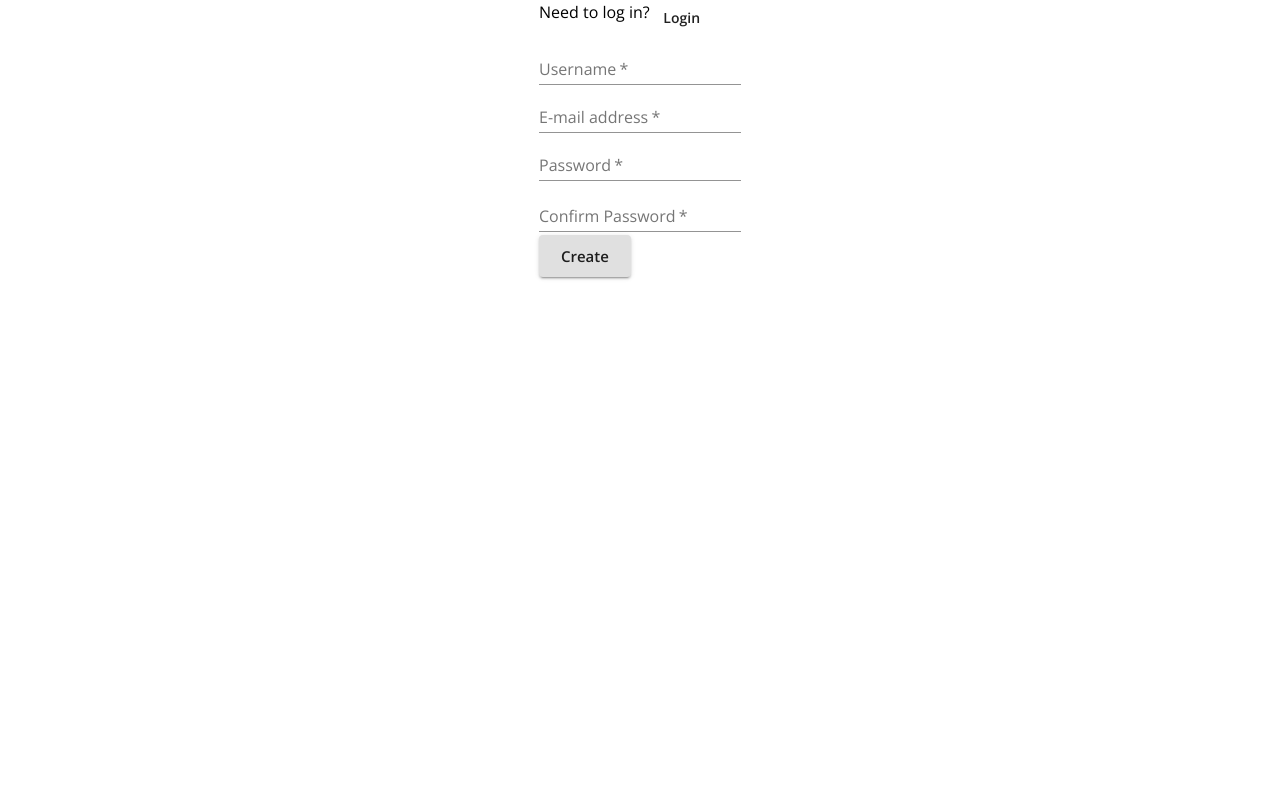
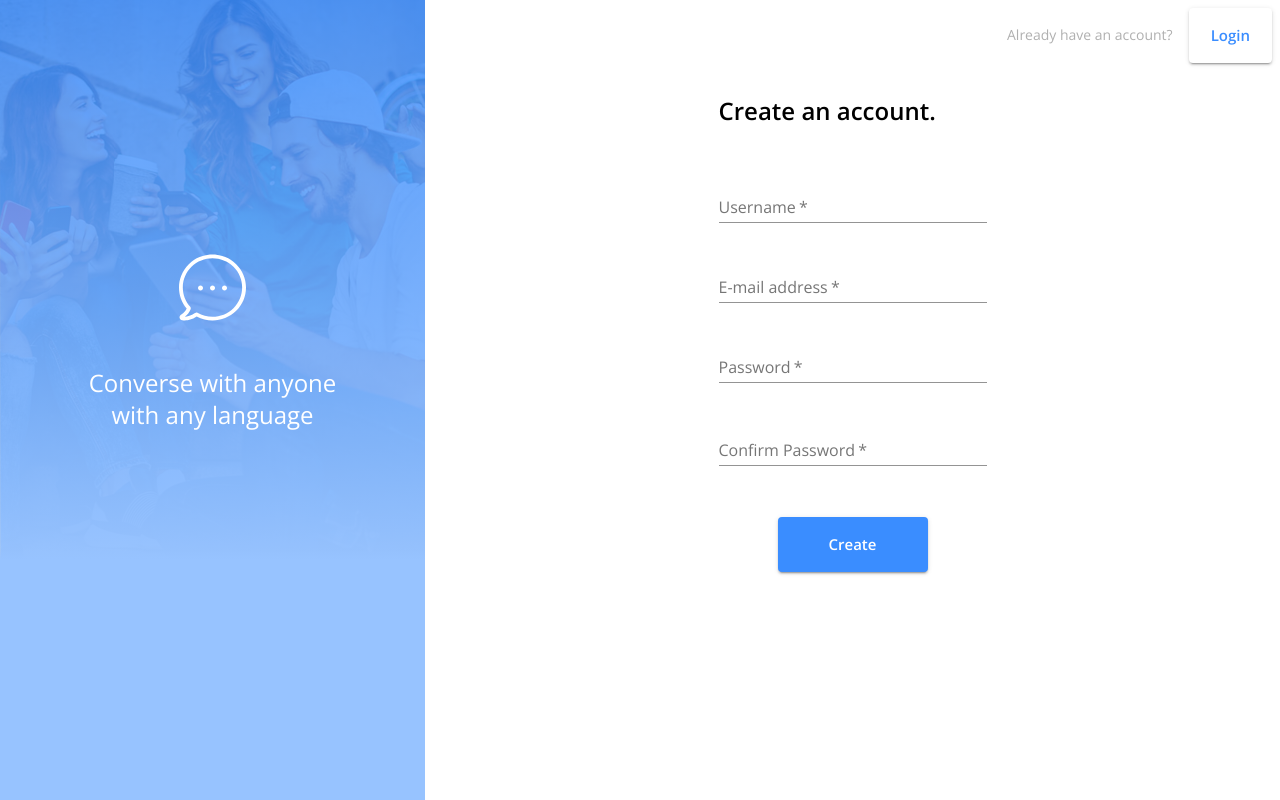
Before and after one commit to Logan-Ronlov-Hatchways/messenger-9185, a React (Create React App) app in the folder client/: page / in a window 1280 px wide. Built offline with nearby package versions, Linux system fonts and the light colour scheme; no server answers.

Commit message:
add styling to login and signup pages

```diff
--- a/client/src/Login.js
+++ b/client/src/Login.js
@@ -2,7 +2,6 @@ import React from "react";
 import { Redirect, useHistory } from "react-router-dom";
 import { connect } from "react-redux";
 import {
-  Grid,
   Box,
   Typography,
   Button,
@@ -10,8 +9,40 @@ import {
   TextField,
 } from "@material-ui/core";
 import { login } from "./store/utils/thunkCreators";
+import { theme } from "./themes/theme";
+import { makeStyles } from "@material-ui/core/styles";
+import LoginSidebar from "./LoginSidebar";
+
+const useStyles = makeStyles(() => ({
+  root: {
+    width: "100%",
+    display: "flex",
+    flexDirection: "column",
+    //backgroundColor: "orange",
+  },
+  otherPageBox: {
+    //backgroundColor: "lightgreen",
+    display: "flex",
+    justifyContent: "flex-end",
+    alignItems: "center",
+  },
+  otherPageButton: {
+    color: theme.palette.primary.main,
+    backgroundColor: "white",
+    height: 55,
+  },
+  loginButton: {
+    height: 55,
+    width: 150,
+  },
+  formBox: {
+    alignSelf: "center",
+    width: "300px",
+  },
+}));
 
 const Login = (props) => {
+  const classes = useStyles();
   const history = useHistory();
   const { user, login } = props;
 
@@ -28,41 +59,69 @@ const Login = (props) => {
   }
 
   return (
-    <Grid container justify="center">
-      <Box>
-        <Grid container item>
-          <Typography>Need to register?</Typography>
-          <Button onClick={() => history.push("/register")}>Register</Button>
-        </Grid>
+    <LoginSidebar>
+      <Box m={1} className={classes.root}>
+        <Box className={classes.otherPageBox}>
+          <Box mx={2}>
+            <Typography variant="body2" color="secondary">
+              {"Don't have an account?"}
+            </Typography>
+          </Box>
+          <Button
+            className={classes.otherPageButton}
+            size="large"
+            variant="contained"
+            onClick={() => history.push("/register")}
+          >
+            Create account
+          </Button>
+        </Box>
+        <Box className={classes.formBox}>
           <form onSubmit={handleLogin}>
-          <Grid>
-            <Grid>
-              <FormControl margin="normal" required>
+            <Box display="flex" flexDirection="column" justifyContent="center">
+              <Box my={4} mx={2}>
+                <Typography variant="h5">
+                  <Box fontWeight="fontWeightBold">Welcome Back!</Box>
+                </Typography>
+              </Box>
+              <FormControl required>
+                <Box m={2}>
                   <TextField
+                    fullWidth
                     aria-label="username"
                     label="Username"
                     name="username"
                     type="text"
                   />
+                </Box>
               </FormControl>
-            </Grid>
-            <FormControl margin="normal" required>
+              <FormControl required>
+                <Box m={2}>
                   <TextField
+                    fullWidth
                     label="password"
                     aria-label="password"
                     type="password"
                     name="password"
                   />
+                </Box>
               </FormControl>
-            <Grid>
-              <Button type="submit" variant="contained" size="large">
+              <Box m={4} alignSelf="center" alignItems="center" display="flex">
+                <Button
+                  color="primary"
+                  type="submit"
+                  variant="contained"
+                  size="large"
+                  className={classes.loginButton}
+                >
                   Login
                 </Button>
-            </Grid>
-          </Grid>
+              </Box>
+            </Box>
           </form>
         </Box>
-    </Grid>
+      </Box>
+    </LoginSidebar>
   );
 };
 
--- /dev/null
+++ b/client/src/LoginSidebar.js
@@ -0,0 +1,59 @@
+import { Box, Hidden, Grid, Typography, Icon } from "@material-ui/core";
+import { makeStyles } from "@material-ui/core/styles";
+import { theme } from "./themes/theme";
+
+const useStyles = makeStyles(() => ({
+  root: {
+    height: "100vh",
+    display: "flex",
+  },
+  image: {
+    backgroundColor: "lightyellow",
+    width: 425,
+    backgroundImage: "url('bg-img.png')",
+    backgroundRepeat: "no-repeat",
+    alignItems: "stretch",
+  },
+  colorOverlay: {
+    minHeight: "100%",
+    width: 425,
+    backgroundImage:
+      "linear-gradient(#3A8DFFD8 0%, #97C3FFD8 550px, #97C3FFFF 560px)",
+    display: "flex",
+    flexDirection: "column",
+    justifyContent: "center",
+  },
+  bubble: { alignSelf: "center", margin: 40 },
+  text: {
+    color: "white",
+    textAlign: "center",
+  },
+}));
+
+const LoginSidebar = (props) => {
+  const classes = useStyles();
+  return (
+    <Grid direction="row" className={classes.root}>
+      <Hidden smDown>
+        <Box item xs={0} className={classes.image}>
+          <Box className={classes.colorOverlay}>
+            <Box className={classes.bubble}>
+              <Icon>
+                <img src={"bubble.svg"} />
+              </Icon>
+            </Box>
+            <Box className={classes.text}>
+              <Typography variant="h5">{"Converse with anyone"}</Typography>
+              <Typography variant="h5">{"with any language"}</Typography>
+            </Box>
+            {/*dummy box so that text is centered*/}
+            <Box className={classes.bubble} height={75}></Box>
+          </Box>
+        </Box>
+      </Hidden>
+      {props.children}
+    </Grid>
+  );
+};
+
+export default LoginSidebar;
--- a/client/src/Signup.js
+++ b/client/src/Signup.js
@@ -11,8 +11,40 @@ import {
   FormHelperText,
 } from "@material-ui/core";
 import { register } from "./store/utils/thunkCreators";
+import { theme } from "./themes/theme";
+import { makeStyles } from "@material-ui/core/styles";
+import LoginSidebar from "./LoginSidebar";
+
+const useStyles = makeStyles(() => ({
+  root: {
+    width: "100%",
+    display: "flex",
+    flexDirection: "column",
+    //backgroundColor: "orange",
+  },
+  otherPageBox: {
+    //backgroundColor: "lightgreen",
+    display: "flex",
+    justifyContent: "flex-end",
+    alignItems: "center",
+  },
+  otherPageButton: {
+    color: theme.palette.primary.main,
+    backgroundColor: "white",
+    height: 55,
+  },
+  loginButton: {
+    height: 55,
+    width: 150,
+  },
+  formBox: {
+    alignSelf: "center",
+    width: "300px",
+  },
+}));
 
 const Login = (props) => {
+  const classes = useStyles();
   const history = useHistory();
   const { user, register } = props;
   const [formErrorMessage, setFormErrorMessage] = useState({});
@@ -37,39 +69,59 @@ const Login = (props) => {
   }
 
   return (
-    <Grid container justify="center">
-      <Box>
-        <Grid container item>
-          <Typography>Need to log in?</Typography>
-          <Button onClick={() => history.push("/login")}>Login</Button>
-        </Grid>
+    <LoginSidebar>
+      <Box m={1} className={classes.root}>
+        <Box className={classes.otherPageBox}>
+          <Box mx={2}>
+            <Typography variant="body2" color="secondary">
+              Already have an account?
+            </Typography>
+          </Box>
+          <Button
+            className={classes.otherPageButton}
+            size="large"
+            variant="contained"
+            onClick={() => history.push("/login")}
+          >
+            Login
+          </Button>
+        </Box>
+        <Box className={classes.formBox}>
           <form onSubmit={handleRegister}>
-          <Grid>
-            <Grid>
+            <Box display="flex" flexDirection="column" justifyContent="center">
+              <Box my={4} mx={2}>
+                <Typography variant="h5">
+                  <Box fontWeight="fontWeightBold">Create an account.</Box>
+                </Typography>
+              </Box>
               <FormControl>
+                <Box m={2}>
                   <TextField
+                    fullWidth
                     aria-label="username"
                     label="Username"
                     name="username"
                     type="text"
                     required
                   />
+                </Box>
               </FormControl>
-            </Grid>
-            <Grid>
               <FormControl>
+                <Box m={2}>
                   <TextField
+                    fullWidth
                     label="E-mail address"
                     aria-label="e-mail address"
                     type="email"
                     name="email"
                     required
                   />
+                </Box>
               </FormControl>
-            </Grid>
-            <Grid>
               <FormControl error={!!formErrorMessage.confirmPassword}>
+                <Box m={2}>
                   <TextField
+                    fullWidth
                     aria-label="password"
                     label="Password"
                     type="password"
@@ -80,11 +132,12 @@ const Login = (props) => {
                   <FormHelperText>
                     {formErrorMessage.confirmPassword}
                   </FormHelperText>
+                </Box>
               </FormControl>
-            </Grid>
-            <Grid>
               <FormControl error={!!formErrorMessage.confirmPassword}>
+                <Box m={2}>
                   <TextField
+                    fullWidth
                     label="Confirm Password"
                     aria-label="confirm password"
                     type="password"
@@ -95,15 +148,24 @@ const Login = (props) => {
                   <FormHelperText>
                     {formErrorMessage.confirmPassword}
                   </FormHelperText>
+                </Box>
               </FormControl>
-            </Grid>
-            <Button type="submit" variant="contained" size="large">
+              <Box m={4} alignSelf="center" alignItems="center" display="flex">
+                <Button
+                  color="primary"
+                  type="submit"
+                  variant="contained"
+                  size="large"
+                  className={classes.loginButton}
+                >
                   Create
                 </Button>
-          </Grid>
+              </Box>
+            </Box>
           </form>
         </Box>
-    </Grid>
+      </Box>
+    </LoginSidebar>
   );
 };
 
--- a/client/src/components/Sidebar/Chat.js
+++ b/client/src/components/Sidebar/Chat.js
@@ -20,8 +20,6 @@ const useStyles = makeStyles((theme) => ({
   badge: {
     fontWeight: "bold",
     textAlign: "center",
-    color: "#ffffff",
-    backgroundColor: "#3A8DFF",
     paddingRight: "5px",
     paddingLeft: "5px",
     minWidth: 20,
@@ -55,7 +53,9 @@ const Chat = (props) => {
       />
       <ChatContent conversation={conversation} />
       {conversation.numUnread > 0 && (
-        <Box className={classes.badge}> {unreadDisplay} </Box>
+        <Box bgcolor="primary.main" color="white" className={classes.badge}>
+          {unreadDisplay}
+        </Box>
       )}
     </Box>
   );
```
Also changed, not shown: client/public/bg-img.png (added), client/public/bubble.svg (added). Lines whose indentation alone changed are shown as unchanged.
